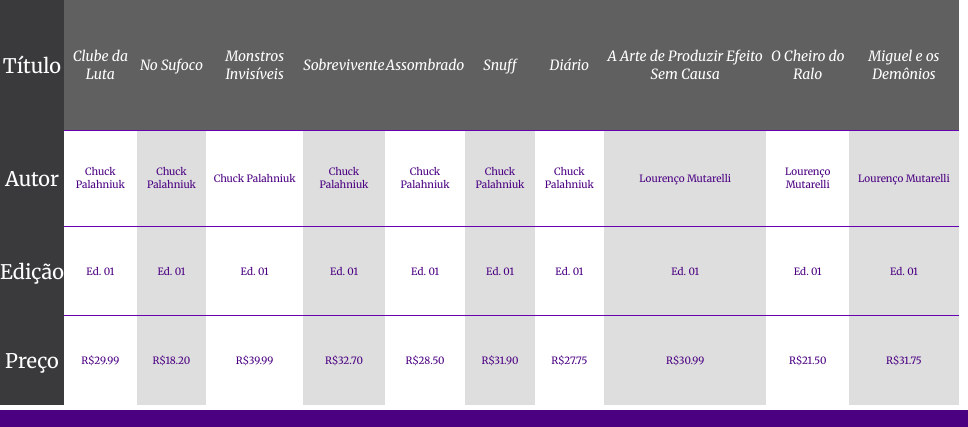
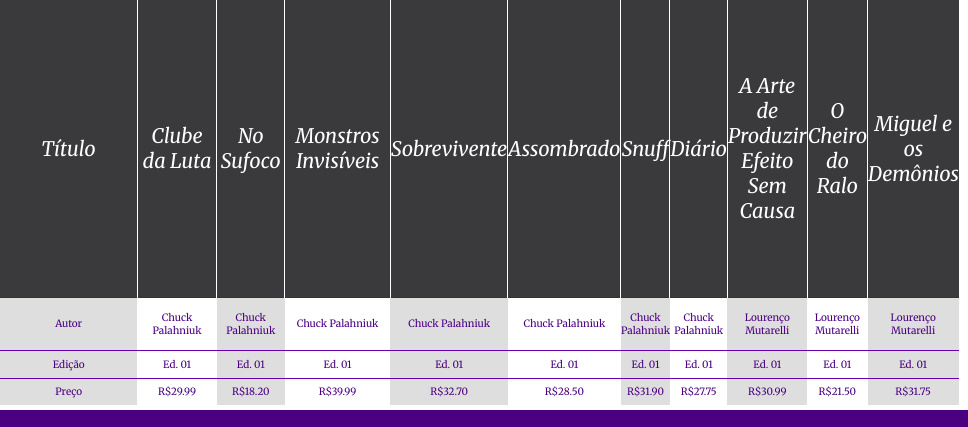
Before and after one commit to thiagopg84/BookHouse, a plain HTML site: page index.html in a window 1280 px wide. Shown: the top 427 px of the page, 0-968 px from the left. Drawn offline with Linux system fonts and the light colour scheme.

Commit message:
Update style.css

```diff
--- a/style/style.css
+++ b/style/style.css
@@ -40,18 +40,17 @@ table {
     border: none;
 }
 
-
-tr:not(:first-child) td:not(:first-child) {
+tr:not(:first-child) td {
     border-top: 1px solid #6700b1;
 }
 
-tr:first-child td:not(:nth-child(1)) {
+tr:first-child td {
     font-style: italic;
-    font-size: 1.4rem;
-    background-color: #606061;
+    /* font-size: 1.4rem; */
+    /* background-color: #606061; */
 }
 
-td:first-child {
+tr:first-child {
     font-size: 2rem;
 }
 
@@ -64,10 +63,28 @@ tr:not(:first-child) td:not(:first-child) {
     color: indigo;
 }
 
-tr:not(:first-child) td:nth-child(odd):not(:first-child) {
+tr:not(:first-child) td:nth-child(odd) {
     background-color: #dedede;
     color: indigo;
 }
+
+tr:not(:first-child) td:first-child{
+    width: 50%;
+}
+tr:not(:first-child) td:nth-child(2){
+    width: 20%;
+}
+tr:not(:first-child) td:nth-child(3){
+    width: 10%;
+}
+tr:not(:first-child) td:nth-child(4){
+    width: 20%;
+}
+
+tr:first-child td:not(:last-child) {
+    border-right: 1px solid white;
+}
+
 
 /* Conteúdo --------------------------------------------------------- */
 
```
